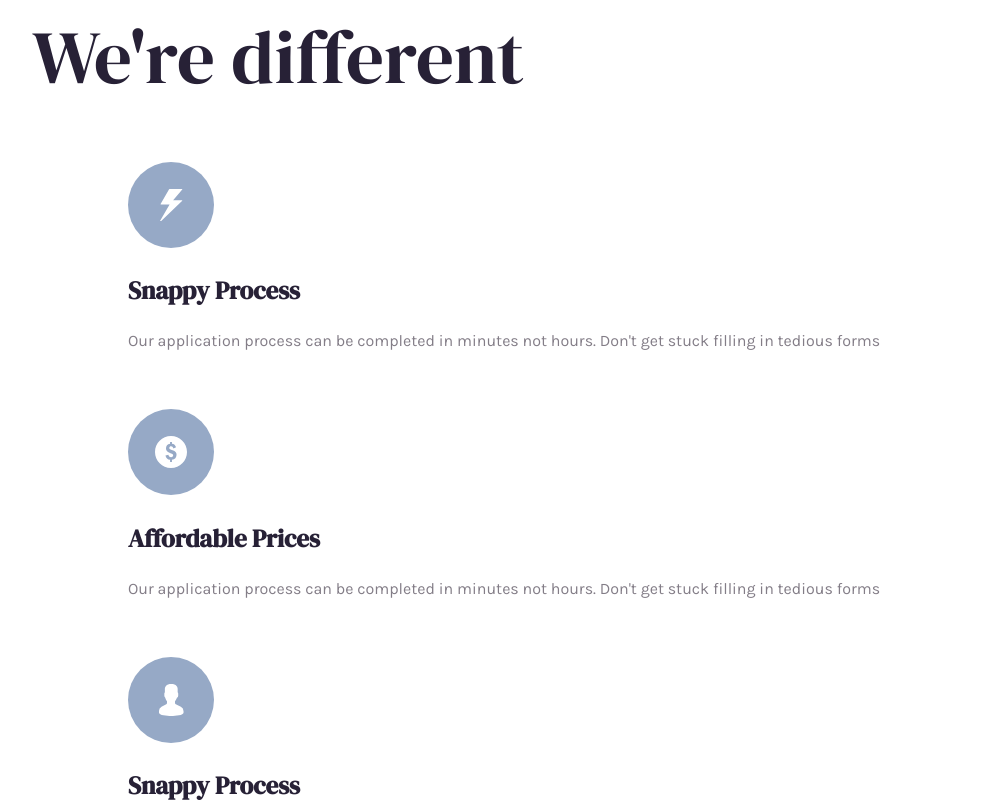
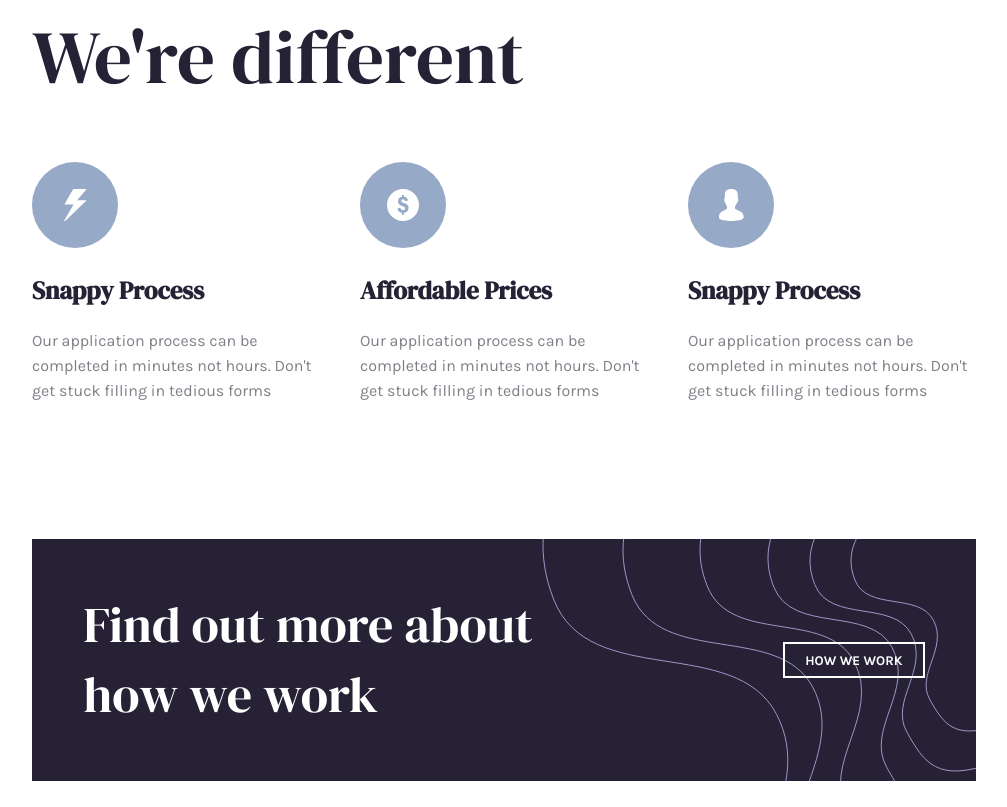
Before and after one commit to ShubhamVerma1811/Insure, a plain HTML site: page index.html in a window 1280 px wide. Shown: the part 973-1780 px from the top of the page, without its empty margins (136-1143 px from the left). Drawn offline with nearby package versions, Linux system fonts and the light colour scheme; files that its build step writes are made by us from their sources.

Commit message:
Desktop Done

```diff
--- a/styles/style.scss
+++ b/styles/style.scss
@@ -18,7 +18,6 @@ $secondaryFont: "Karla";
   display: flex;
   flex-direction: $direction;
   justify-content: $justify;
-  flex-wrap: wrap;
 }
 
 * {
@@ -41,11 +40,9 @@ body {
 }
 
 header {
-  //   @include border(3px, red);
   position: relative;
 
   nav {
-    // @include border(3px, darkblue);
     @include flex(row, flex-end);
     align-items: center;
     font-family: $secondaryFont;
@@ -94,19 +91,16 @@ header {
     @include flex(row, space-between);
 
     img[alt="bg-pattern-intro-left-desktop"] {
-      //   @include border(3px, cyan);
       position: absolute;
       left: -175px;
     }
 
     .hero-info {
-      //   @include border(3px, magenta);
       margin: auto 168px;
       width: 600px;
       position: relative;
 
       h1 {
-        //   @include border(3px, blue);
         font-family: $primaryFont;
         font-weight: 400;
         font-size: 75px;
@@ -147,8 +141,6 @@ header {
     }
 
     img[alt="bg-pattern-intro-right-desktop"] {
-      //   @include border(3px, cyan);
-      //   z-index: 1;
       position: absolute;
       top: -80px;
       right: 0;
@@ -171,7 +163,6 @@ header {
 }
 
 .content-container {
-  //   @include border(3px, red);
   margin: 300px 168px;
   margin-bottom: 100px;
 
@@ -194,14 +185,12 @@ header {
   }
 
   .content-cards-container {
-    // @include border(3px, green);
     margin: 50px 0px;
     @include flex(row, space-around);
 
     .content-card {
       font-family: $primaryFont;
       font-weight: 400;
-      //   @include border(3px, magenta);
       margin: 20px 40px;
 
       &:nth-of-type(odd) {
```
